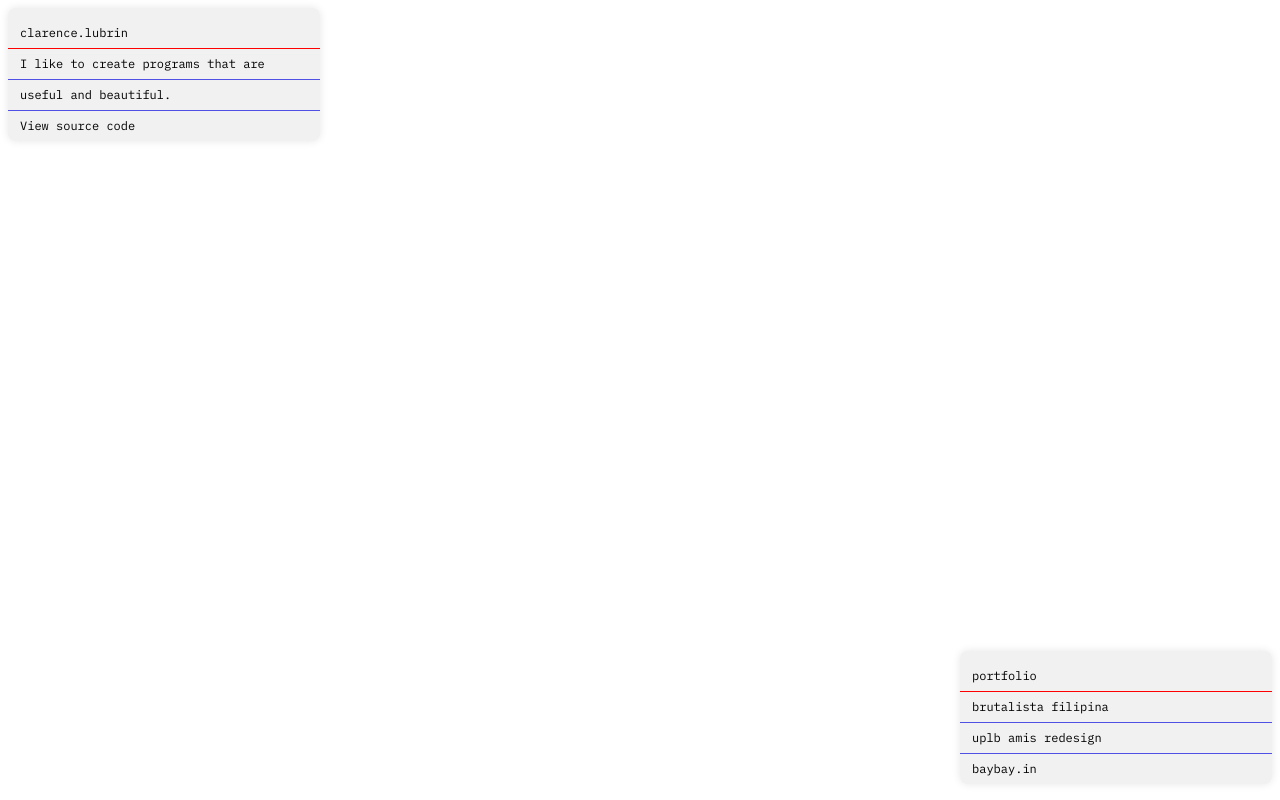
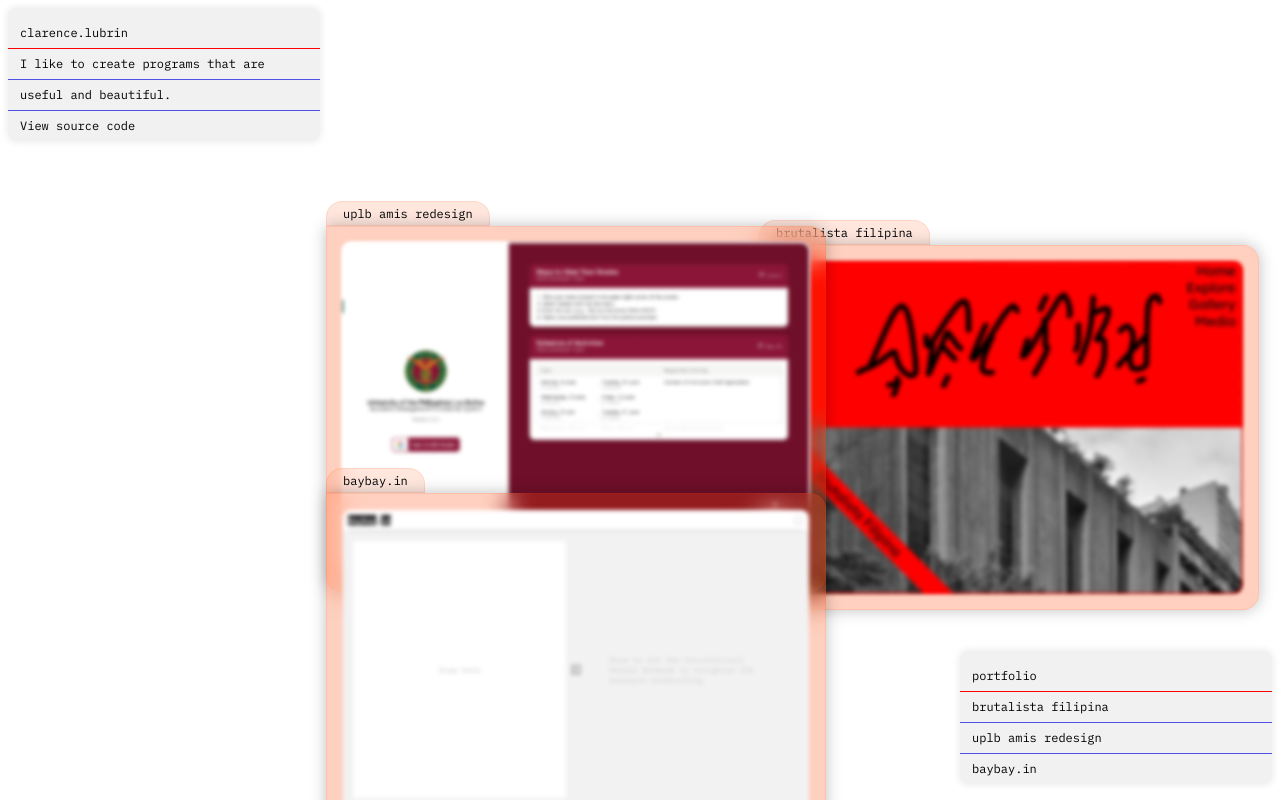
Before and after one commit to clarencelubrin/portfolio, a React (Vite) app: page / in a window 1280 px wide. Built offline with nearby package versions, Linux system fonts and the light colour scheme.

Commit message:
fix filter

```diff
--- a/src/App.tsx
+++ b/src/App.tsx
@@ -24,7 +24,7 @@
 function App() {
   const [folders, setFolders] = useState<folderProps[]>(initialFolders);
   const [imagesLoaded, setImagesLoaded] = useState(false);
-  const [activeFolders, setActiveFolders] = useState<number[]>([]);
+  const [activeFolders, setActiveFolders] = useState<number[]>(initialFolders.map(folder => folder.id));
   const setFolderToFront = (folder: folderProps) => {
     setFolders(prevFolders => {
       const updatedFolders = prevFolders.filter(f => f.id !== folder.id);
```
